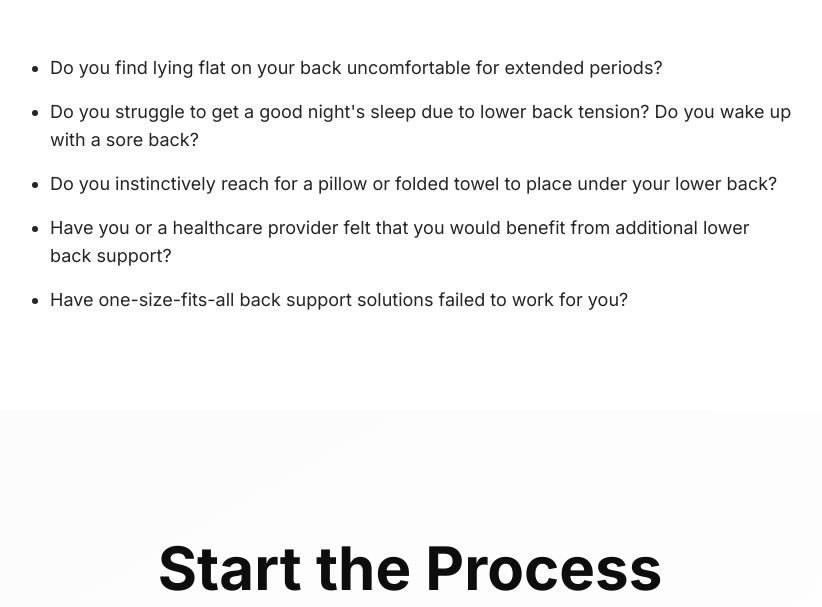
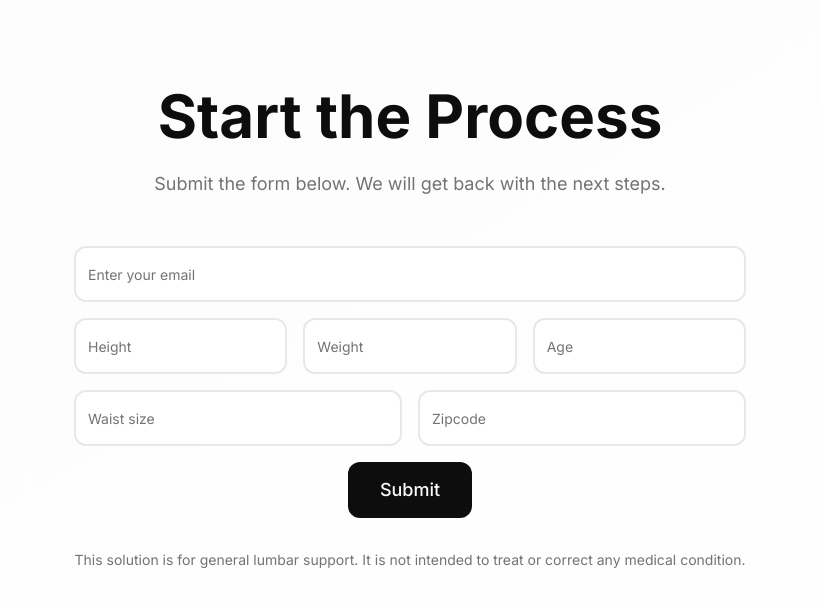
Before and after one commit to amitshob/spinesupport, a React (Vite) app: page / in a window 1280 px wide. Shown: the part 1734-2341 px from the top of the page, without its empty margins (230-1052 px from the left). Built offline with nearby package versions, Linux system fonts and the light colour scheme; the HTML template or start-up script is replaced by a standard one.

Commit message:
Reverted to commit 7842a9ab2108fc52c52609023d65de46c82fd9d8

```diff
--- a/src/components/QualifyingQuestions.tsx
+++ /dev/null
@@ -1,25 +0,0 @@
-const questions = [
-  "Do you find lying flat on your back uncomfortable for extended periods?",
-  "Do you struggle to get a good night's sleep due to lower back tension? Do you wake up with a sore back?",
-  "Do you instinctively reach for a pillow or folded towel to place under your lower back?",
-  "Have you or a healthcare provider felt that you would benefit from additional lower back support?",
-  "Have one-size-fits-all back support solutions failed to work for you?",
-];
-
-const QualifyingQuestions = () => {
-  return (
-    <section className="py-16 lg:py-24 bg-background">
-      <div className="container mx-auto px-6 lg:px-8">
-        <ul className="max-w-3xl mx-auto space-y-4 list-disc list-outside pl-6">
-          {questions.map((q, i) => (
-            <li key={i} className="text-lg text-foreground/90">
-              {q}
-            </li>
-          ))}
-        </ul>
-      </div>
-    </section>
-  );
-};
-
-export default QualifyingQuestions;
--- a/src/pages/Index.tsx
+++ b/src/pages/Index.tsx
@@ -1,7 +1,6 @@
 import Header from "@/components/Header";
 import Hero from "@/components/Hero";
 import WhyChooseUs from "@/components/WhyChooseUs";
-import QualifyingQuestions from "@/components/QualifyingQuestions";
 import CTA from "@/components/CTA";
 
 const Index = () => {
@@ -10,7 +9,6 @@ const Index = () => {
       <Header />
       <Hero />
       <WhyChooseUs />
-      <QualifyingQuestions />
       <CTA />
     </div>
   );
```
